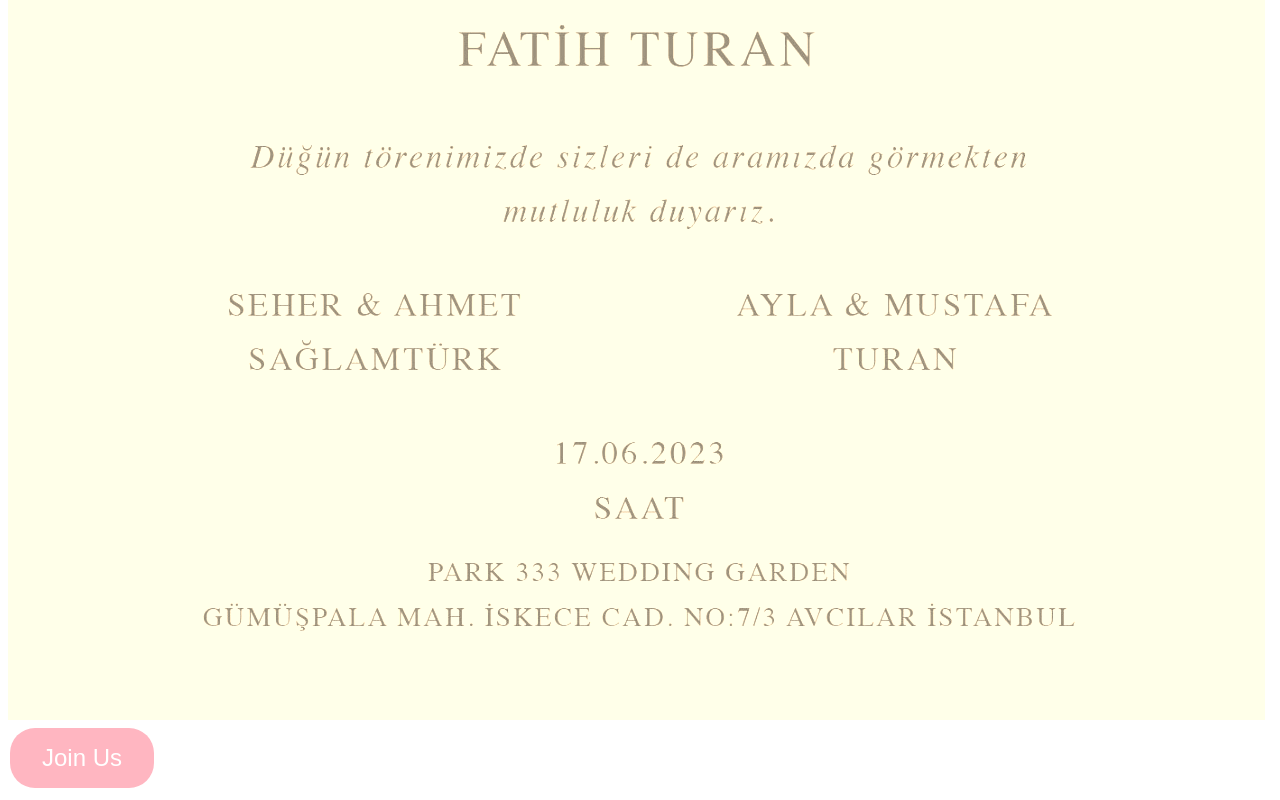
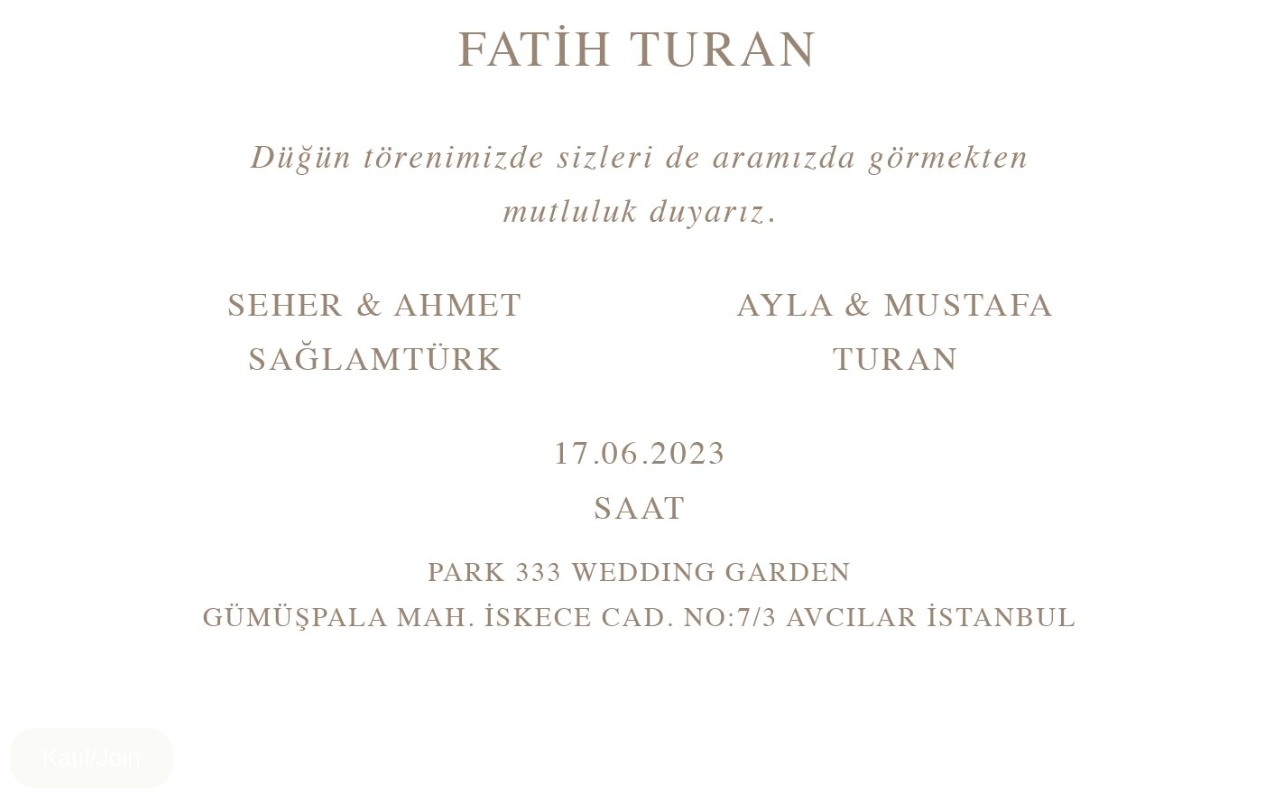
Before and after one commit to turanfa/hfwedding.github.io, a plain HTML site: page index.html in a window 1280 px wide. Shown: the part 888-1688 px from the top of the page. Drawn offline with Linux system fonts and the light colour scheme.

Commit message:
Update index.html

```diff
--- a/index.html
+++ b/index.html
@@ -4,7 +4,7 @@
 	<title>Hande & Fatih</title>
 	<style>
 		.button {
-		  background-color: #FFB6C1;
+		  background-color: #FAFBF6;
 		  border: none;
 		  color: white;
 		  padding: 16px 32px;
@@ -16,14 +16,11 @@
 		  cursor: pointer;
 		  border-radius: 25px;
 		}
-		.image {
-			filter: grayscale(100%) contrast(120%) brightness(95%) sepia(60%);
-		}
 	</style>
 </head>
 <body>
-	<img src="5D32BECD-1738-48F0-9D10-FCDC70D26C50.jpeg" alt="Hande and Fatih" class="image">
+	<img src="5D32BECD-1738-48F0-9D10-FCDC70D26C50.jpeg" alt="Hande and Fatih">
 	<br>
-	<button class="button" onclick="location.href='https://docs.google.com/forms/d/e/1FAIpQLSeNzSJVzvu0XXvj5qPicIfascvKxAsYyEHO42rf8TB99XiZ4w/viewform'">Join Us</button>
+	<button class="button" onclick="location.href='https://docs.google.com/forms/d/e/1FAIpQLSeNzSJVzvu0XXvj5qPicIfascvKxAsYyEHO42rf8TB99XiZ4w/viewform'">Katıl/Join</button>
 </body>
 </html>
```
